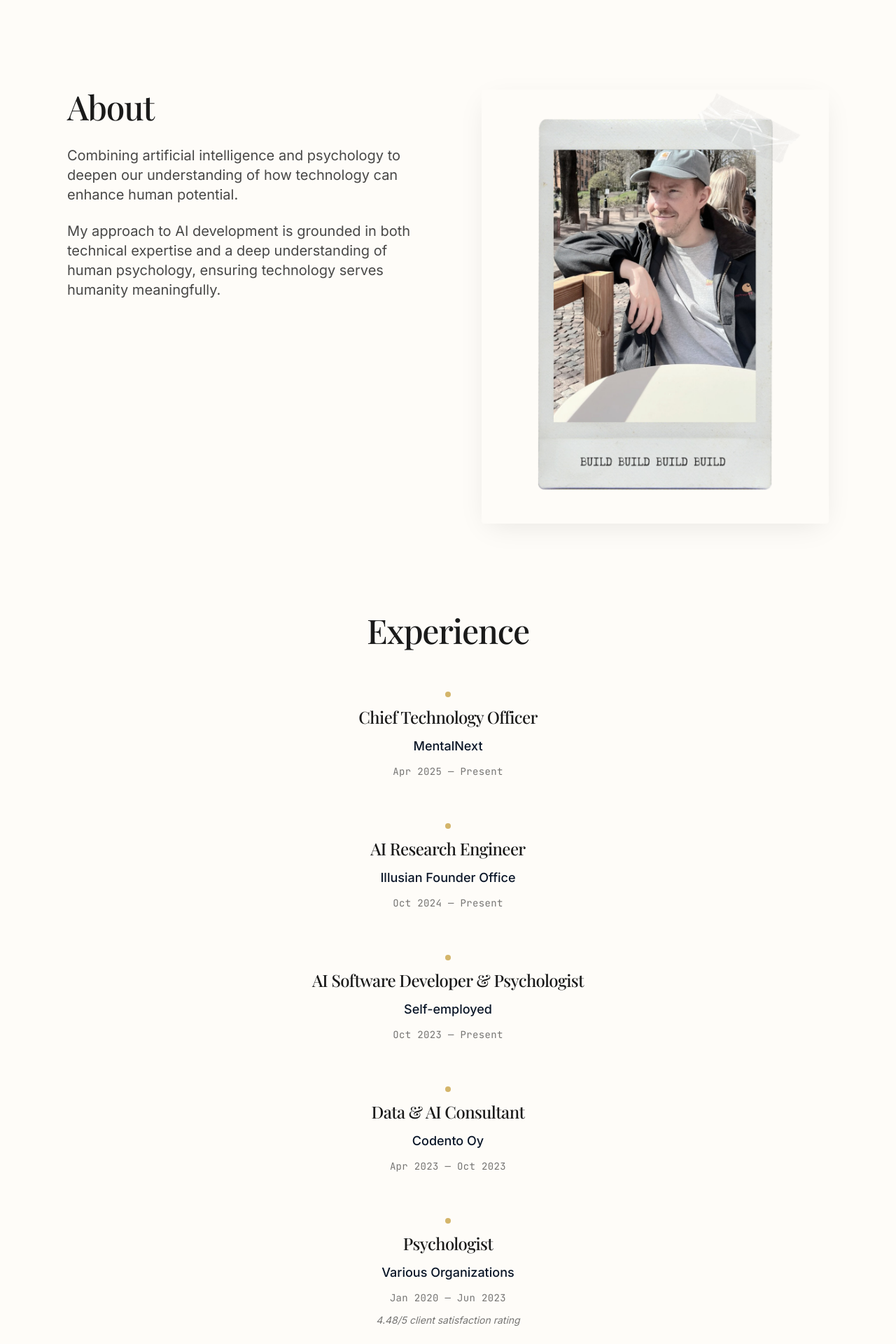
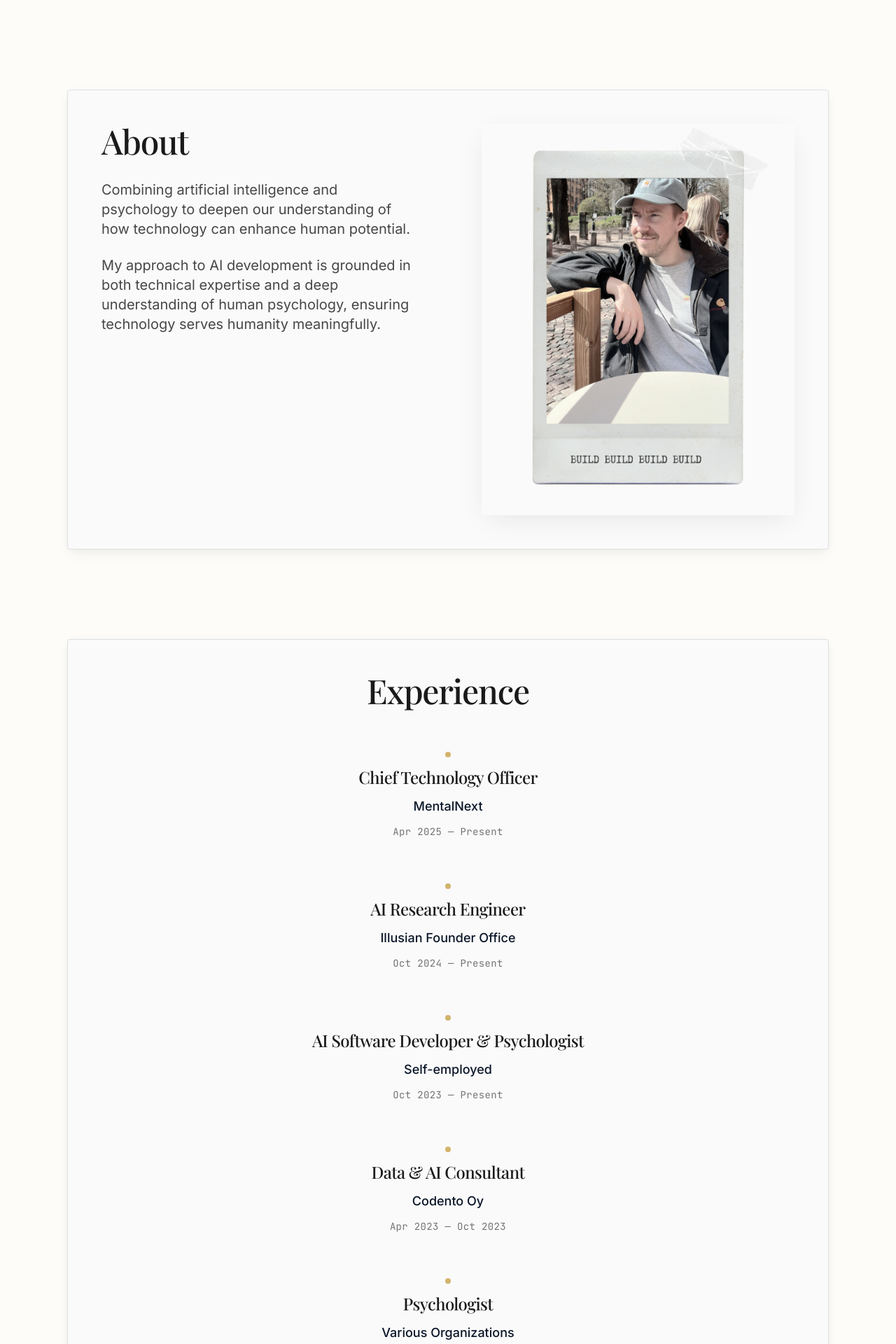
Before and after one commit to Olwar/Olwar.github.io, a React (Vite) app: page / in a window 1280 px wide. Shown: the part 300-2220 px from the top of the page at 70% size. Built offline with nearby package versions, Linux system fonts and the light colour scheme; a web font is replaced by a local one.

Commit message:
Wrap all content sections in elegant-card boxes except hero header
Co-Authored-By: Claude Opus 4.6 <noreply@anthropic.com>

```diff
--- a/src/components/MainPage.tsx
+++ b/src/components/MainPage.tsx
@@ -64,6 +64,7 @@ const MainPage = () => {
 
         {/* About Section */}
         <section className="content-section scroll-reveal">
+          <div className="elegant-card p-8 md:p-12">
             <div className="grid lg:grid-cols-2 gap-16 xl:gap-24 items-start">
               <div className="space-y-8">
                 <div className="space-y-8">
@@ -96,11 +97,12 @@ const MainPage = () => {
                 </div>
               </div>
             </div>
+          </div>
         </section>
 
         {/* Experience Section - Centered Design */}
         <section className="content-section scroll-reveal">
-          <div className="space-y-16">
+          <div className="elegant-card p-8 md:p-12 space-y-16">
             <h2 className="font-serif text-3xl md:text-4xl lg:text-5xl font-medium text-charcoal text-center">
               Experience
             </h2>
@@ -189,15 +191,21 @@ const MainPage = () => {
 
         {/* Tighter spacing for content flow */}
         <div className="scroll-reveal">
+          <div className="elegant-card p-8 md:p-12">
             <MediaSection />
+          </div>
         </div>
 
         <div className="scroll-reveal">
+          <div className="elegant-card p-8 md:p-12">
             <ProjectsSection />
+          </div>
         </div>
 
         <div className="scroll-reveal">
+          <div className="elegant-card p-8 md:p-12">
             <ContactSection />
+          </div>
         </div>
 
         {/* Sophisticated Footer */}
```
Lines whose indentation alone changed are shown as unchanged.
